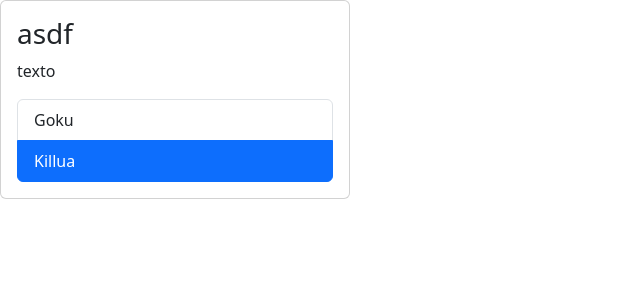
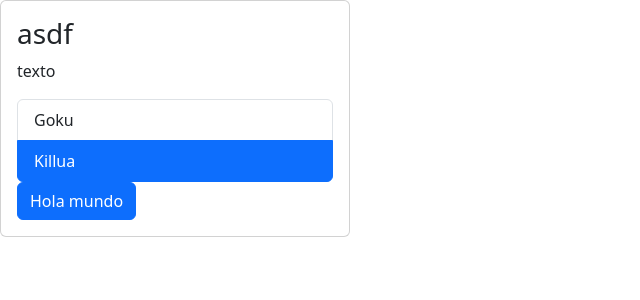
Before and after one commit to luismeza8/aprendiendo_react, a React (Vite) app in the folder react-app/: page / in a window 1280 px wide. Shown: the top 300 px of the page, without its empty margins (0-640 px from the left). Built offline with nearby package versions, Linux system fonts and the light colour scheme.

Commit message:
boton cargando

```diff
--- a/react-app/src/App.tsx
+++ b/react-app/src/App.tsx
@@ -1,18 +1,29 @@
 import Card, { CardBody }from './components/Card';
 import List from './components/List';
+import Boton from './components/Boton';
+import { useState } from 'react';
 
 function App() {
+  const [isLoading, setIsLoading] = useState(false);
+
   const list: string[] = ['Goku', 'Killua']
 
   const handleSelect = (elemento: string) => {
     console.log('imprimiendo ' + elemento)
   };
 
+  const handleButtonClick = () => {
+    setIsLoading(!isLoading)
+  }
+
   return (
     <>
       <Card>
         <CardBody title='asdf' text='texto'/>
         {list.length ? <List data={ list } onSelect={handleSelect} /> : 'no hay contenido'}
+        <Boton onClick={handleButtonClick} isLoading={isLoading}>
+          Hola mundo
+        </Boton>
       </Card>
     </>
   );
--- /dev/null
+++ b/react-app/src/components/Boton.tsx
@@ -0,0 +1,26 @@
+import { ReactNode } from "react";
+
+interface Props {
+  children: ReactNode;
+  onClick: () => void;
+  isLoading?: boolean;
+}
+
+function Boton({children, onClick: fun, isLoading = false}: Props) {
+  console.log(isLoading)
+
+  return (
+    <>
+      <button
+        onClick={fun}
+        type="button"
+        disabled={isLoading}
+        className={`btn btn-${isLoading ? 'secondary' : 'primary'}`}
+      >
+        {isLoading ? 'Cargando...' : children}
+      </button>
+    </>
+  )
+}
+
+export default Boton;
```
